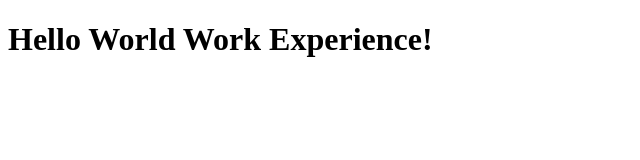
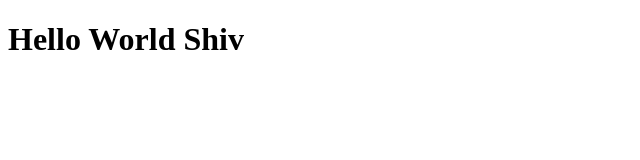
Before and after one commit to JordanEAbbottSoftwire/softwire-work-experience-oct-2024, a website: page frontend/pages/index.html in a window 1280 px wide. Shown: the whole page, without its empty margins (0-640 px from the left). Drawn offline with Linux system fonts and the light colour scheme.

Commit message:
Change homepage text

```diff
--- a/frontend/pages/index.html
+++ b/frontend/pages/index.html
@@ -6,6 +6,6 @@
     <title>__REPLACE__</title>
 </head>
 <body>
-    <h1>Hello World Work Experience!</h1>
+    <h1>Hello World Shiv</h1>
 </body>
 </html>
```
